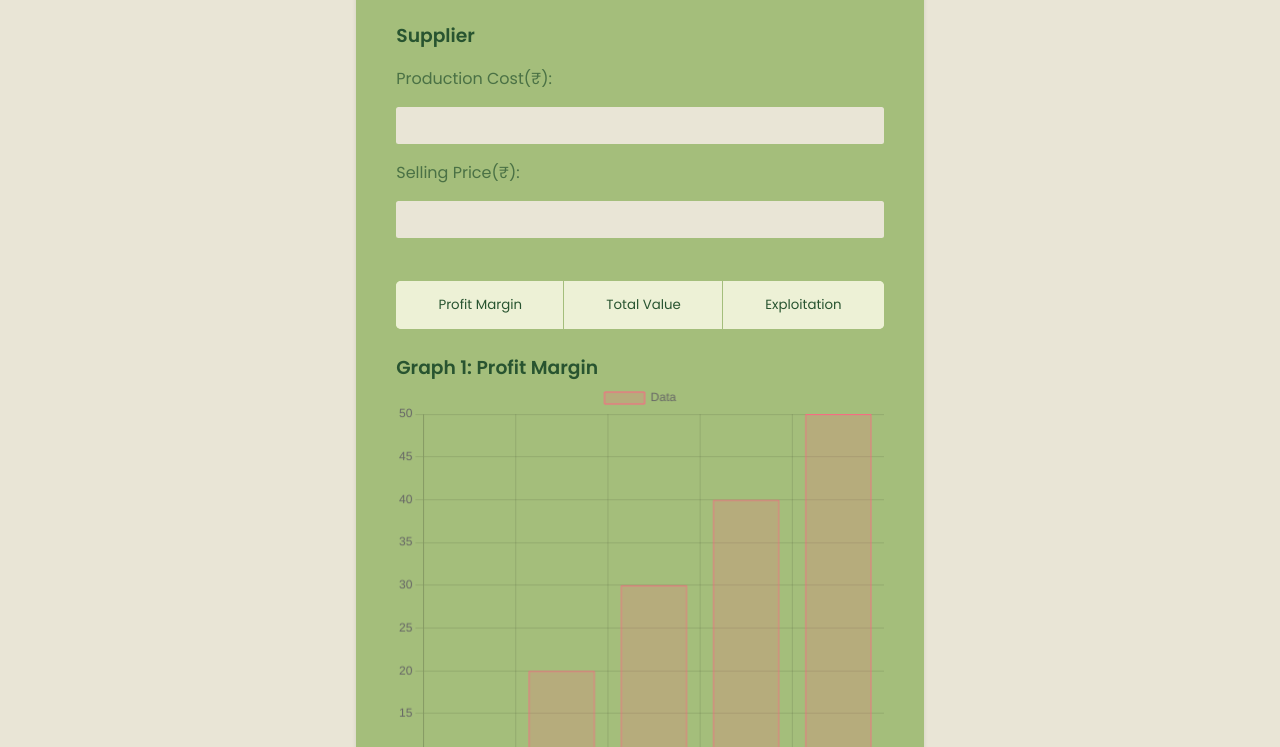
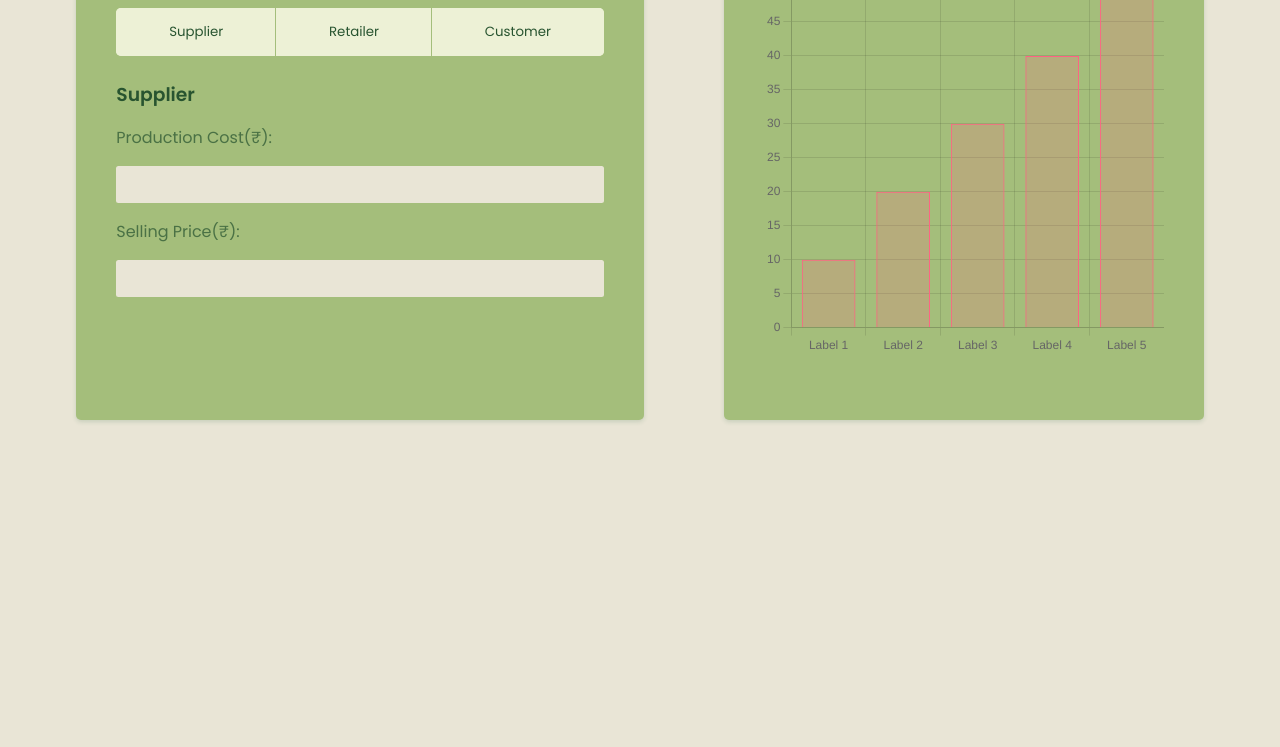
Before and after one commit to ssrikanthreddy/clearTrade, a plain HTML site: page index.html in a window 1280 px wide. Shown: the part 292-1039 px from the top of the page. After the commit the page ends 800 px from the top, so only its background shows below. Drawn offline with nearby package versions, Linux system fonts and the light colour scheme.

Commit message:
style: Split Tab and Graph sections & Test background image

```diff
--- a/index.html
+++ b/index.html
@@ -13,7 +13,8 @@
 </head>
 
 <body>
-  <div class="main-tab">
+<div id="visualizer">
+  <div class="tab-view">
     <h1>Hello, Welcome to clearTrade!</h1>
     <p class="units">Units of trade: Carton of 6.(Number are for per-unit)</p>
 
@@ -53,7 +54,10 @@
       <input class="input-field" type="number" id="customer1">
     </div>
 
-    <!-- Tab links 2 -->
+
+</div>
+
+  <div id="graph-view" class="tab-view">
     <div class="tab">
       <button class="tablinks def2" onclick="openTab(event, 'Graph 1', 'group2')">
         Profit Margin
@@ -65,30 +69,23 @@
         Exploitation
       </button>
     </div>
-
-    <!-- Tab content -->
     <div id="Graph 1" class="tabcontent group2">
       <h3>Graph 1: Profit Margin</h3>
       <canvas id="g1" width="400" height="400"></canvas>
-      <p id="graph1">Graph 1 is the capital city of England.</p>
     </div>
 
     <div id="Graph 2" class="tabcontent group2">
       <h3>Graph 2: Total Value</h3>
       <canvas id="g2" width="400" height="400"></canvas>
-      <p id="graph2">Graph 2 is the capital of France.</p>
     </div>
 
     <div id="Graph 3" class="tabcontent group2">
       <h3>Graph 3: Exploitation</h3>
       <canvas id="g3" width="400" height="400"></canvas>
-      <p id="graph3">Graph 3 is the capital of Japan.</p>
     </div>
   </div>
-
-  <!-- Your custom JavaScript (if any) -->
+</div>
   <script src="https://cdn.jsdelivr.net/npm/chart.js"></script>
   <script src="script.js"></script>
 </body>
-
 </html>
--- a/styles.css
+++ b/styles.css
@@ -1,19 +1,31 @@
 body {
   display: flex;
   justify-content: center;
-  font-family: Arial, sans-serif;
+  font-family: 'Poppins', sans-serif;
   background-color: #E9E5D6;
+  /* background-image: url('./utils/clear\ Trade\ background.png');
+  background-size: cover;
+  background-position: center; */
 }
 
-.main-tab {
+#visualizer {
+  display: flex;
+  flex-direction: row;
+  justify-content: center;
+  flex-wrap: wrap;
+  max-width: 100%;
+}
+
+.tab-view {
   display: flex;
   flex-direction: column;
   justify-content: center;
-  margin: 5rem auto;
+  margin: 5rem 2.5rem;
   background-color: #a4be7b;
   padding: 40px;
   border-radius: 5px;
-  box-shadow: 0 2px 4px rgba(0, 0, 0, 0.1);
+  box-shadow: 0 2px 4px rgba(68, 120, 87, 0.2);
+  max-width: 100%;
 }
 
 h1,h3 {
```
Also changed, not shown: 1 other file.
